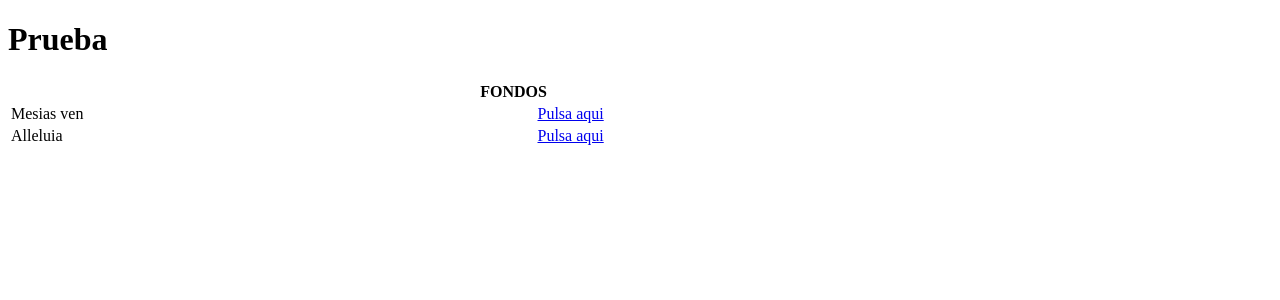
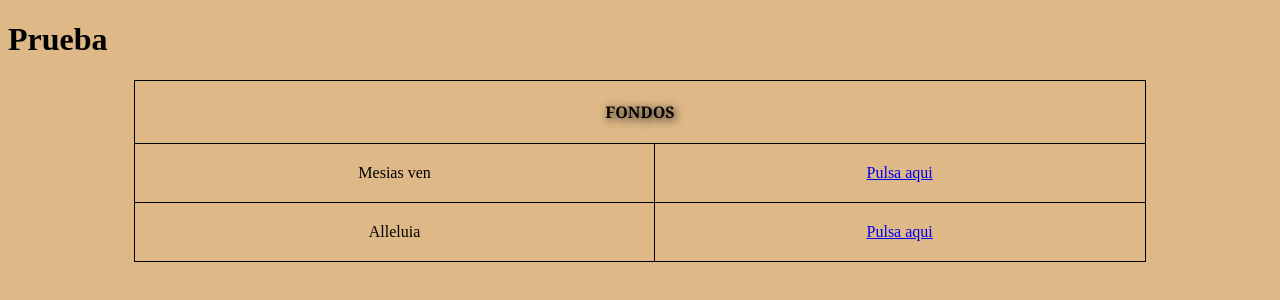
Before and after one commit to Alexpp08/Prueba3, a plain HTML site: page index.html in a window 1280 px wide. Drawn offline with Linux system fonts and the light colour scheme.

Commit message:
Update index.html

```diff
--- a/index.html
+++ b/index.html
@@ -4,7 +4,7 @@
     <meta charset="UTF-8">
     <meta name="viewport" content="width=device-width, initial-scale=1.0">
     <title>Prueba</title>
-    <link rel="stylesheet" href="./css/prueba2.css">
+    <link rel="stylesheet" href="./css/index.css">
 </head>
 <body>
     <h1>Prueba</h1>
```
